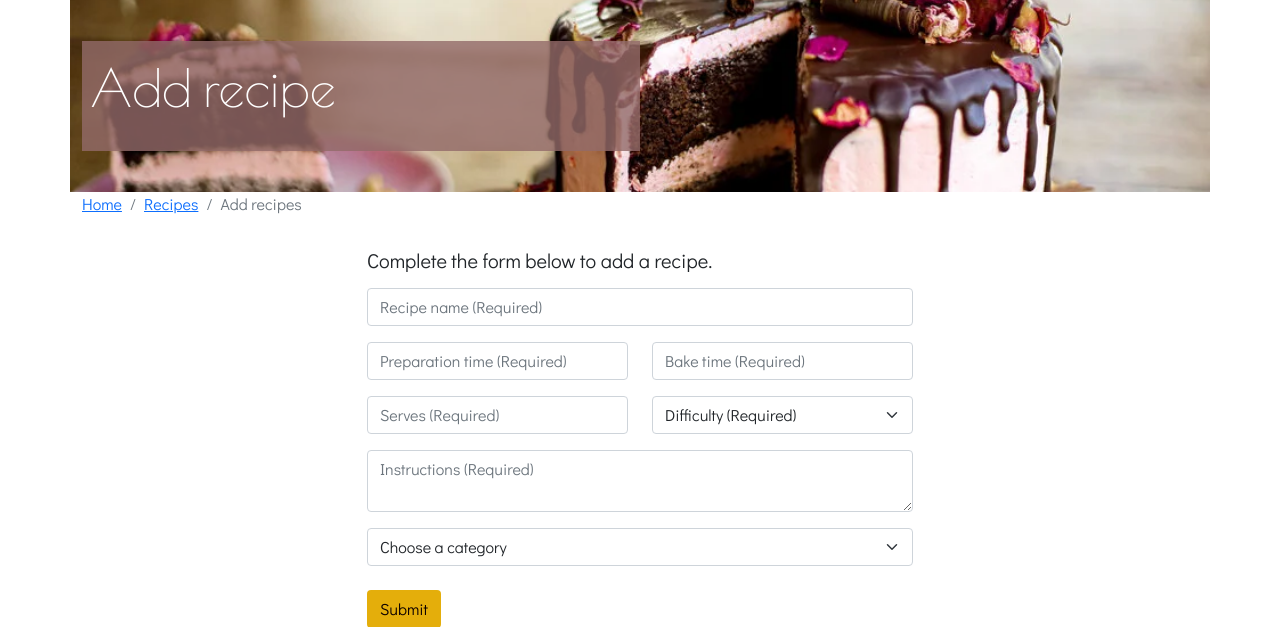
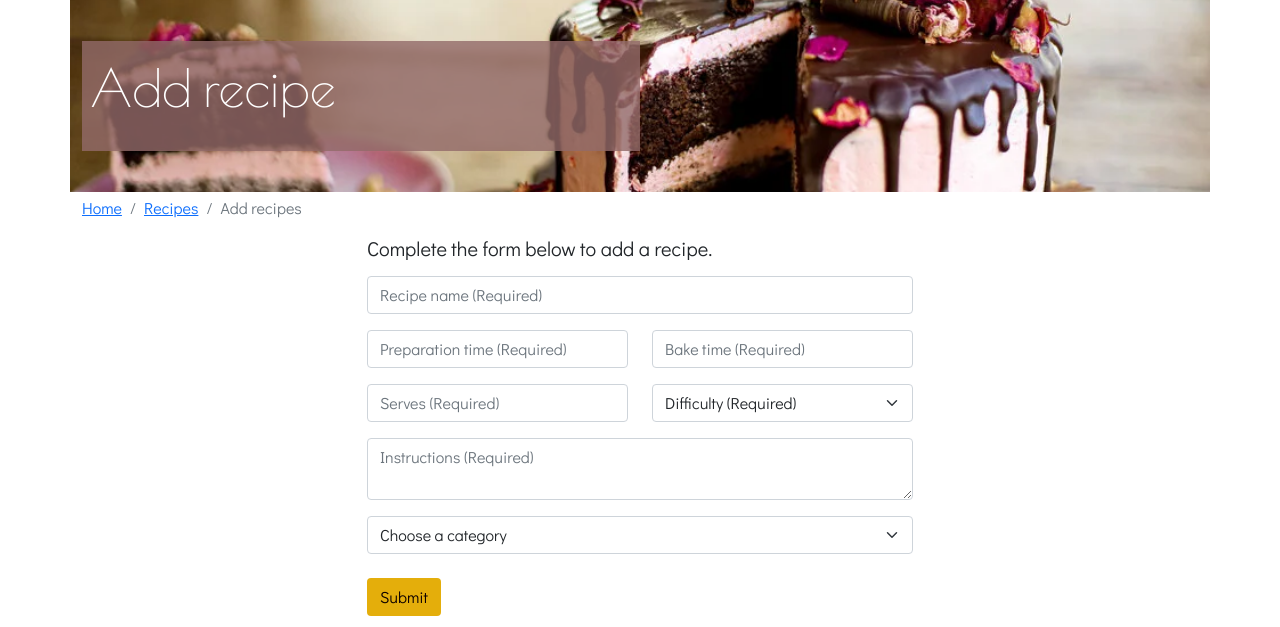
Before and after one commit to mattgriffindev/filfthy-gorgeous-vegan, a Flask app: page /add_recipe in a window 1280 px wide. Shown: the part 80-707 px from the top of the page. Run offline with Flask 2, Linux system fonts and the light colour scheme; the visitor is signed in with stand-in values (Sample User, id 1); data that the repository does not hold is empty; some libraries are stand-ins or nearby versions; some web fonts are replaced.

Commit message:
Edit style.css: edit breadcrumb margins

```diff
--- a/cakebox/static/css/style.css
+++ b/cakebox/static/css/style.css
@@ -394,3 +394,9 @@ p {
 	padding-left: 0;
 	padding-right: 0;
 }
+
+
+.breadcrumb {
+	margin-top: 0.25rem;
+	margin-bottom: 0;
+}
```
